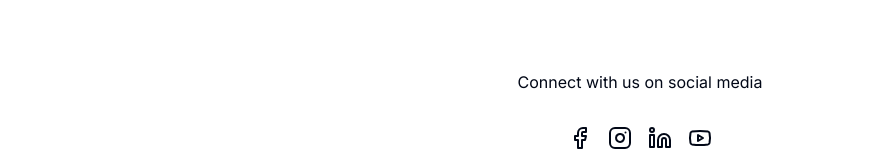
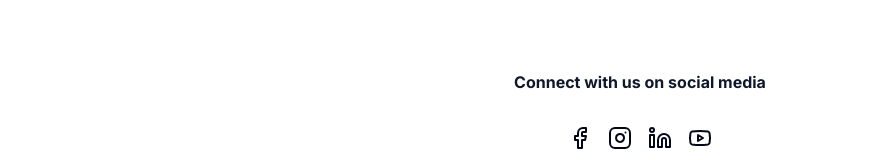
Before and after one commit to SankThomas/ubuntumentalhealth, a Next.js app: page / in a window 1280 px wide. Shown: the part 1623-1783 px from the top of the page, without its empty margins (0-890 px from the left). Built offline with nearby package versions, Linux system fonts and the light colour scheme.

Commit message:
add: update styles

```diff
--- a/app/globals.css
+++ b/app/globals.css
@@ -88,8 +88,23 @@ p {
   @apply h-screen;
 }
 
-/* h1 {
-  background: -webkit-linear-gradient(120deg, white, #241ade);
-  -webkit-background-clip: text;
-  -webkit-text-fill-color: transparent;
-} */
+h1 {
+  @apply text-4xl lg:text-6xl 2xl:text-8xl text-white font-bold;
+}
+
+h1,
+h2,
+h3,
+h4,
+h5,
+h6 {
+  @apply text-slate-900 font-bold;
+}
+
+p {
+  line-height: 1.8;
+}
+
+img {
+  max-width: 100%;
+}
```
